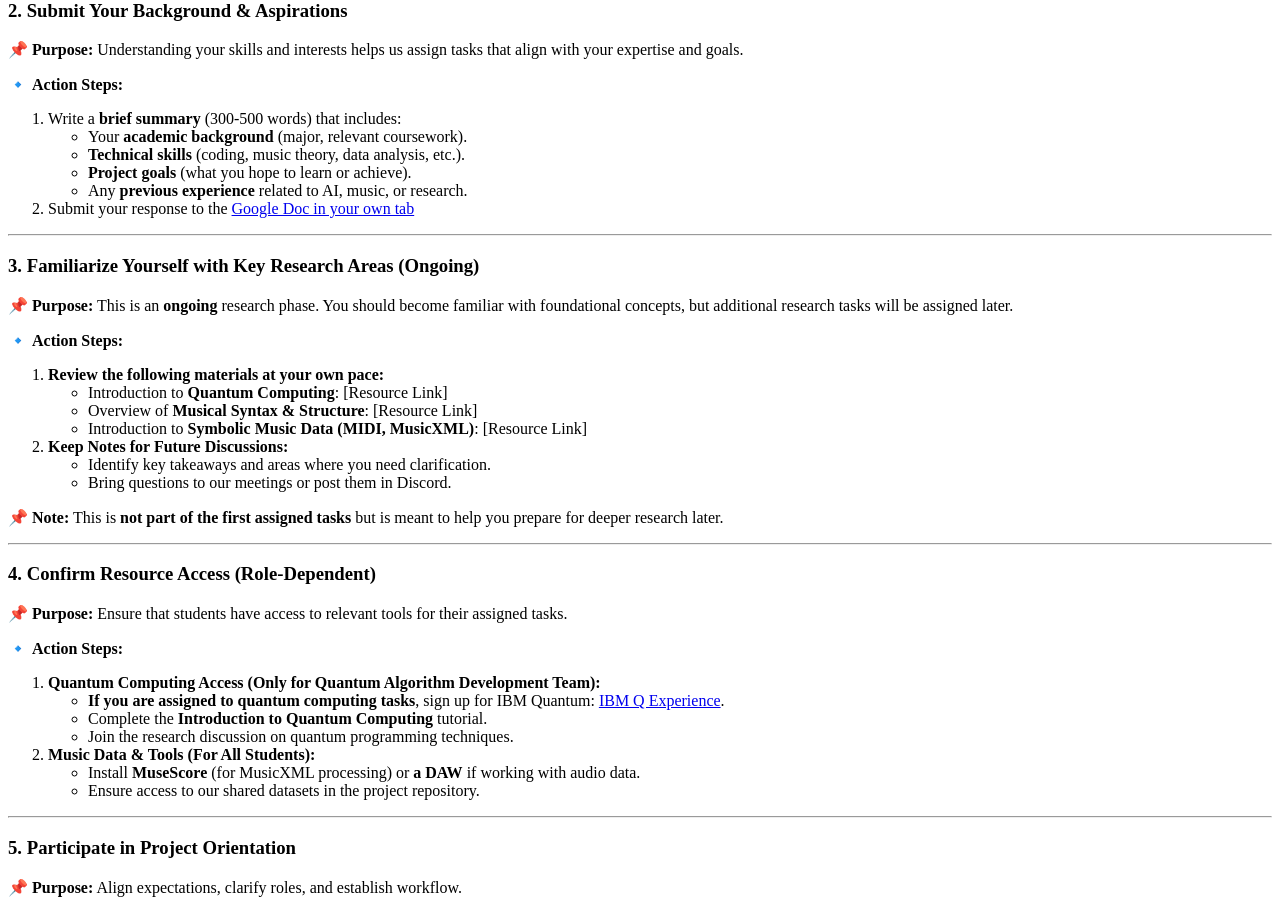
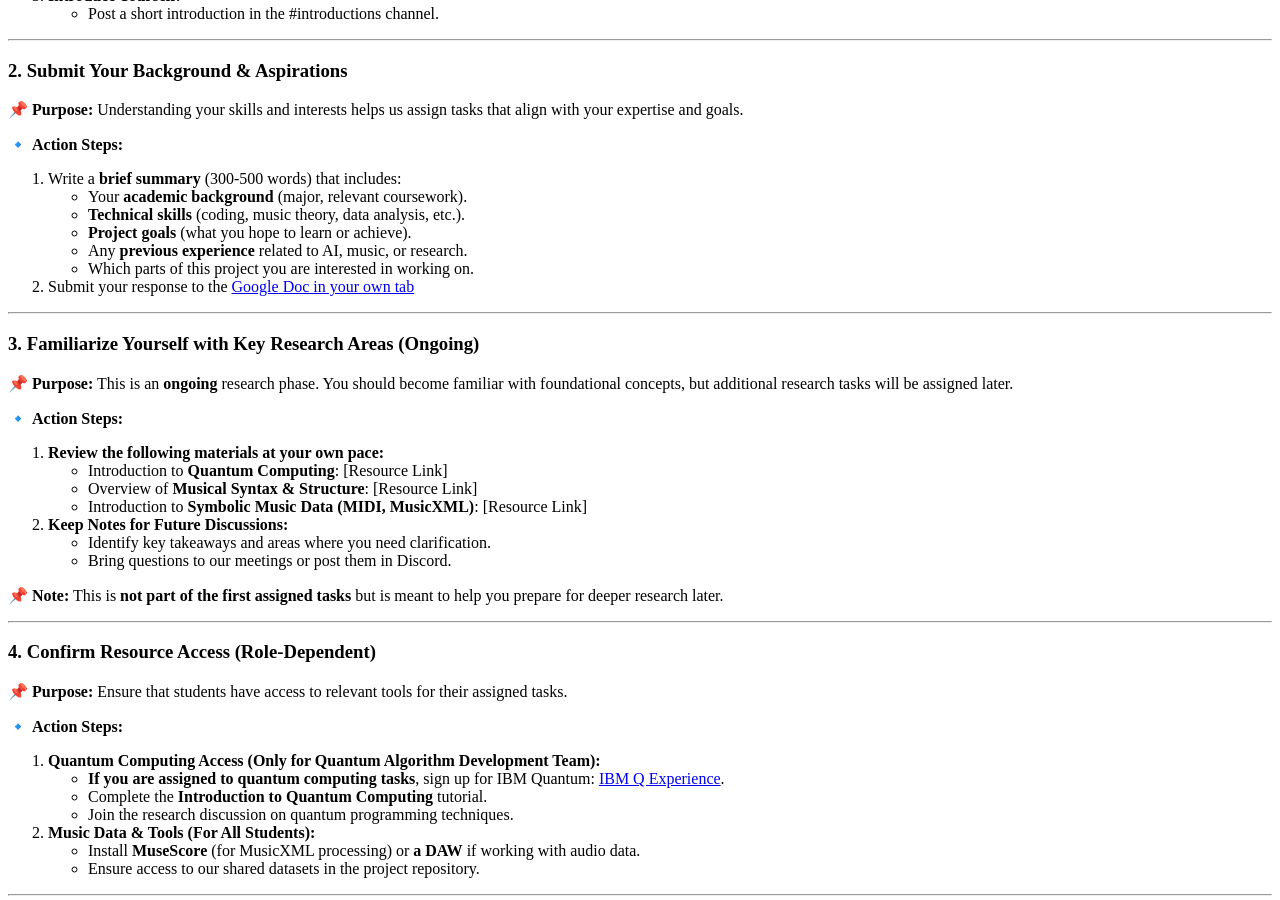
Before and after one commit to CHI-CityTech/QuantumMusic, a Jekyll site: the page built from startup_tasks.md, in a window 1280 px wide and 900 px high, scrolled down 1093 px. Built offline with Jekyll 4.4.1, drawn with Linux system fonts in a browser that asks for light colours; our own code applies the rules of GitHub Pages for plain Markdown files; some of the changed text lies outside the part shown.

Commit message:
Update startup_tasks.md

```diff
--- a/startup_tasks.md
+++ b/startup_tasks.md
@@ -60,6 +61,7 @@ The GitHub repository we will be using is [CHI-CityTech/QuantumMusic](https://gi
    - **Technical skills** (coding, music theory, data analysis, etc.).
    - **Project goals** (what you hope to learn or achieve).
    - Any **previous experience** related to AI, music, or research.
+   - Which parts of this project you are interested in working on.
 2. Submit your response to the [Google Doc in your own tab](https://docs.google.com/document/d/1irvSptRh2xP27G0XO2RjiEwxyW56vLahqmT4fDZtWR8/edit?usp=sharing)
 
 ---
```
Also changed, not shown: other parts of startup_tasks.md (+1 -0 lines).
